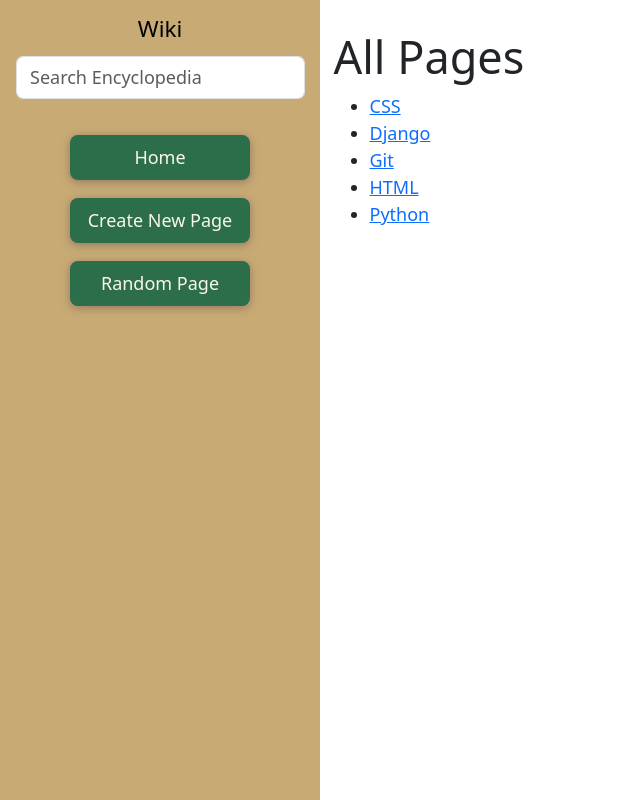
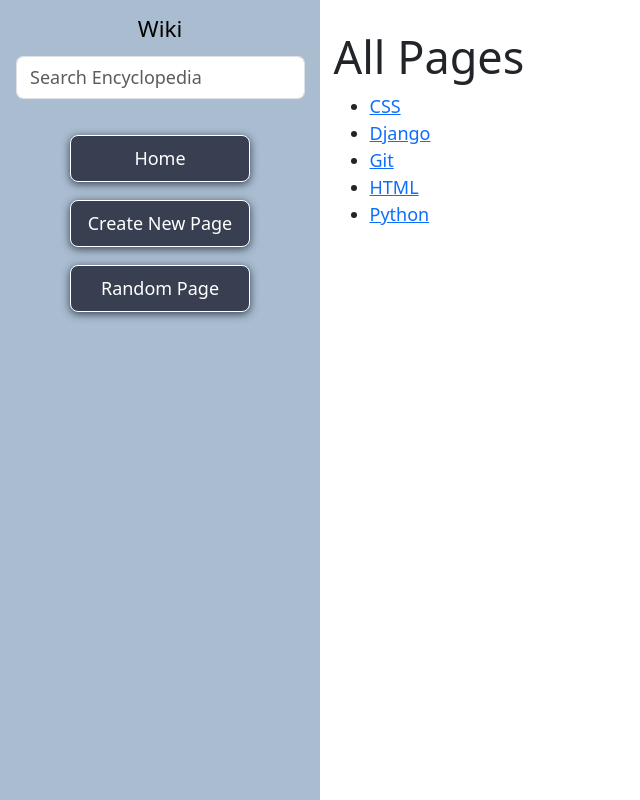
Before and after one commit to webshuriken/wikipedia-like, a Django app: page / in a window 1280 px wide. Shown: the whole page, without its empty margins (0-640 px from the left). Run offline with Django 3.2, Linux system fonts and the light colour scheme.

Commit message:
style: Update the theme colours

```diff
--- a/encyclopedia/static/encyclopedia/styles.css
+++ b/encyclopedia/static/encyclopedia/styles.css
@@ -4,12 +4,11 @@ body {
 }
 
 :root {
-    --wk-moonstone: #0FA3B1;
-    --wk-beaver: #957964;
-    --wk-ecru: #C7AA74;
-    --wk-light-ecru: #F9F6F0;
-    --wk-rich-black: #0F1A20;
-    --wk-green: #2C6E49;
+    --wk-moonstone: #58A4B0;
+    --wk-melon: #DAA49A;
+    --wk-powder-blue: #A9BCD0;
+    --wk-platinum: #D8DBE2;
+    --wk-charcoal: #373F51;
     font-size: 18px;
 }
 
@@ -50,12 +49,11 @@ textarea {
 
 /* Further customisation */
 .wiki-navbar-wrapper {
-    background: var(--wk-ecru);
-    color: var(--wk-moonstone);
+    background: var(--wk-powder-blue);
 }
 
 .wiki-navbar-wrapper .offcanvas {
-    background: var(--wk-ecru);
+    background: var(--wk-powder-blue);
 }
 
 .wiki-navbar-wrapper .navbar-nav {
@@ -65,11 +63,12 @@ textarea {
 .wiki-navbar-wrapper .navbar-nav .nav-link,
 .wiki-navbar-wrapper .navbar-nav .nav-link.active {
     border-radius: 8px;
+    border: 1px solid white;
     padding: .5rem 0;
     width: 180px;
-    background: var(--wk-green);
-    color: var(--wk-light-ecru);
-    box-shadow: 0 2px 8px var(--wk-beaver);
+    background: var(--wk-charcoal);
+    color: white;
+    box-shadow: 0 2px 8px var(--wk-charcoal);
     transition: transform .24s;
 }
 .wiki-navbar-wrapper .navbar-nav .nav-link:active {
```
